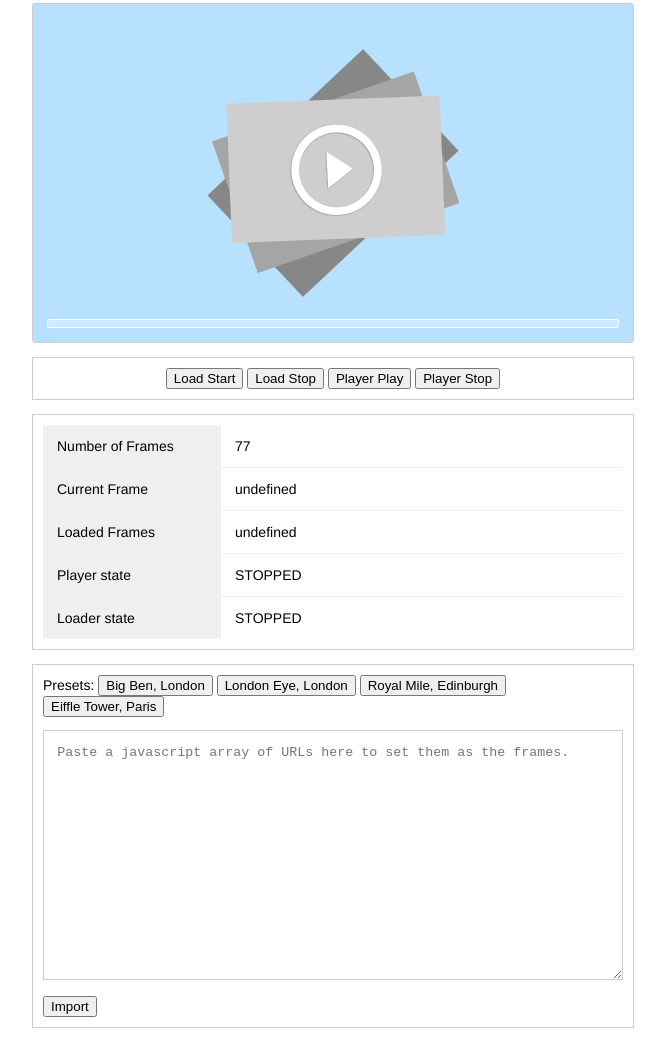
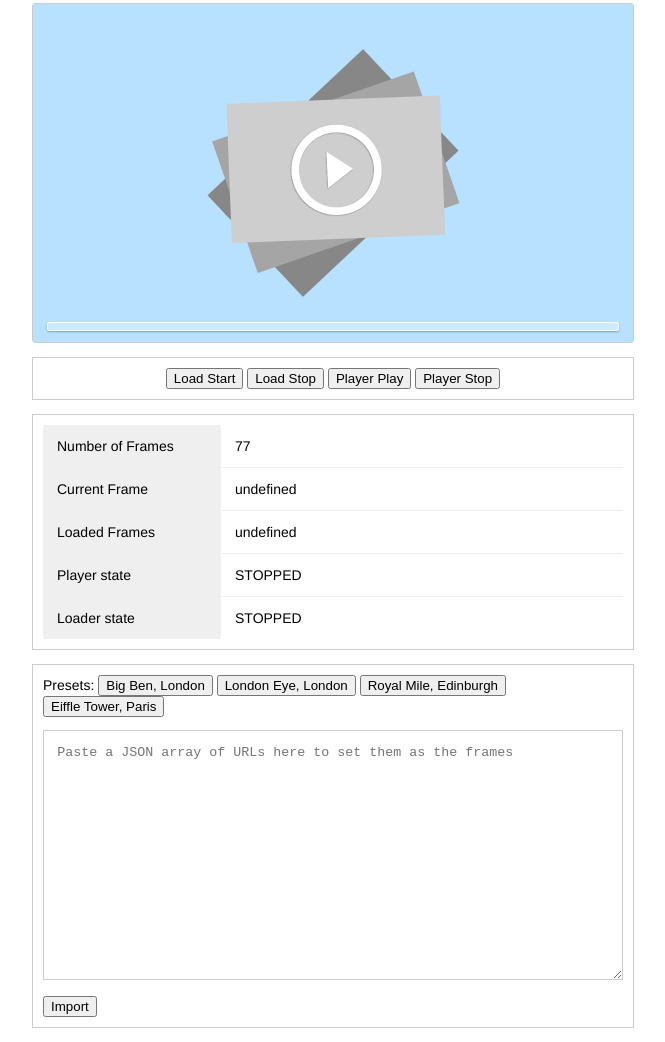
Before and after one commit to hellopablo/frame-player, a website: page demo/index.html in a window 1280 px wide. Shown: the part 123-1165 px from the top of the page, without its empty margins (307-972 px from the left). Drawn offline with nearby package versions, Linux system fonts and the light colour scheme.

Commit message:
Demo tweaks

```diff
--- a/demo/index.html
+++ b/demo/index.html
@@ -112,12 +112,13 @@
             position: absolute;
             left: 1em;
             right: 1em;
-            bottom: 1em;
+            bottom: 0.8em;
             height: 0.5em;
             background: rgba(255, 255, 255, 0.3);
             border: 1px solid #FFF;
             border-radius: 0.15em;
             overflow: hidden;
+            box-shadow: 0px 1px 2px rgba(0,0,0,0.3);
         }
         #player .scrubber .loaded,
         #player .scrubber .current {
@@ -231,7 +232,7 @@
             <button class="action" data-action="preset" data-source="royalmile">Royal Mile, Edinburgh</button>
             <button class="action" data-action="preset" data-source="eiffletower">Eiffle Tower, Paris</button>
         </p>
-        <textarea id="data-import" placeholder="Paste a javascript array of URLs here to set them as the frames."></textarea>
+        <textarea id="data-import" placeholder="Paste a JSON array of URLs here to set them as the frames"></textarea>
         <button class="action" data-action="import">
             Import
         </button>
```
